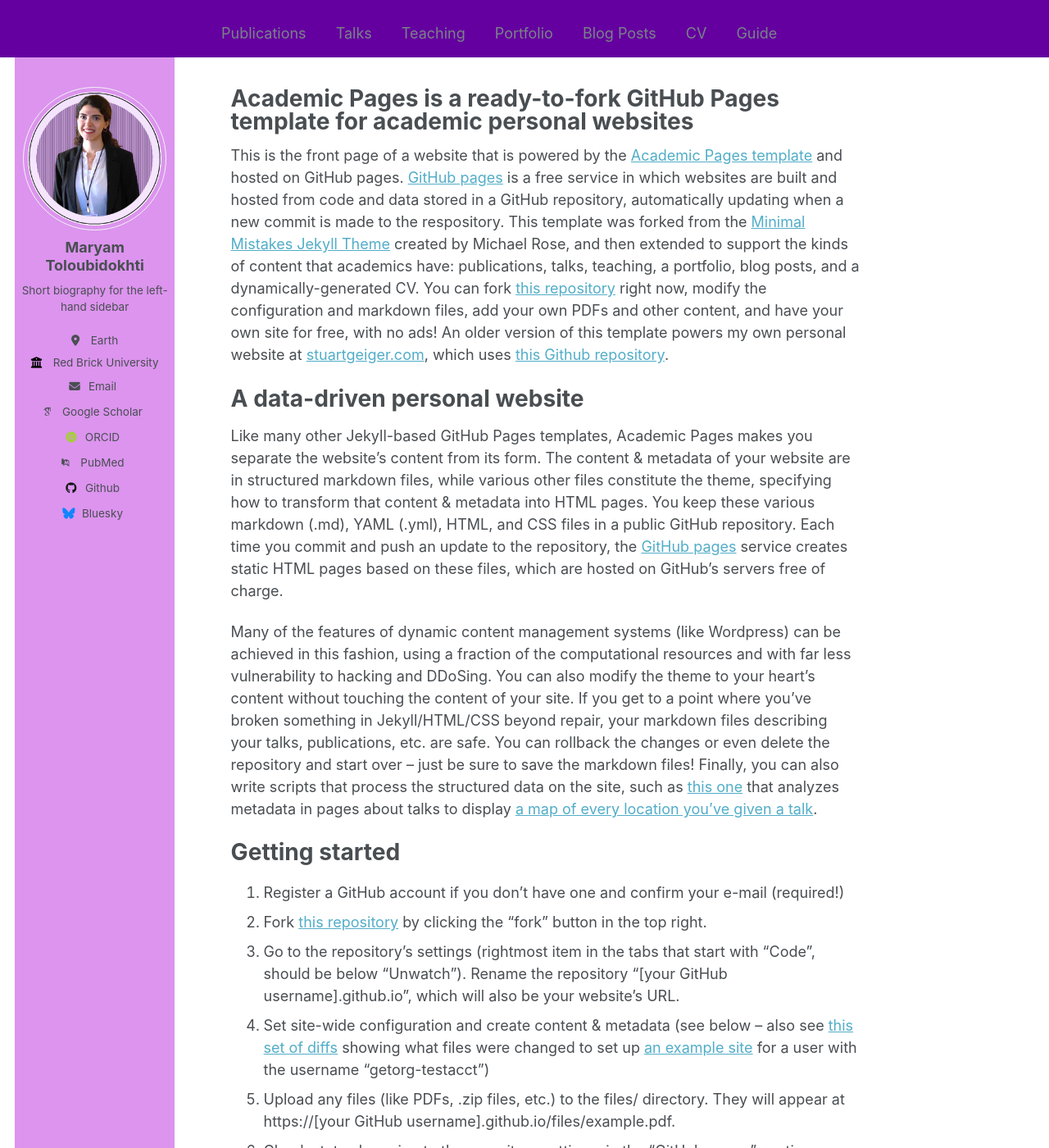
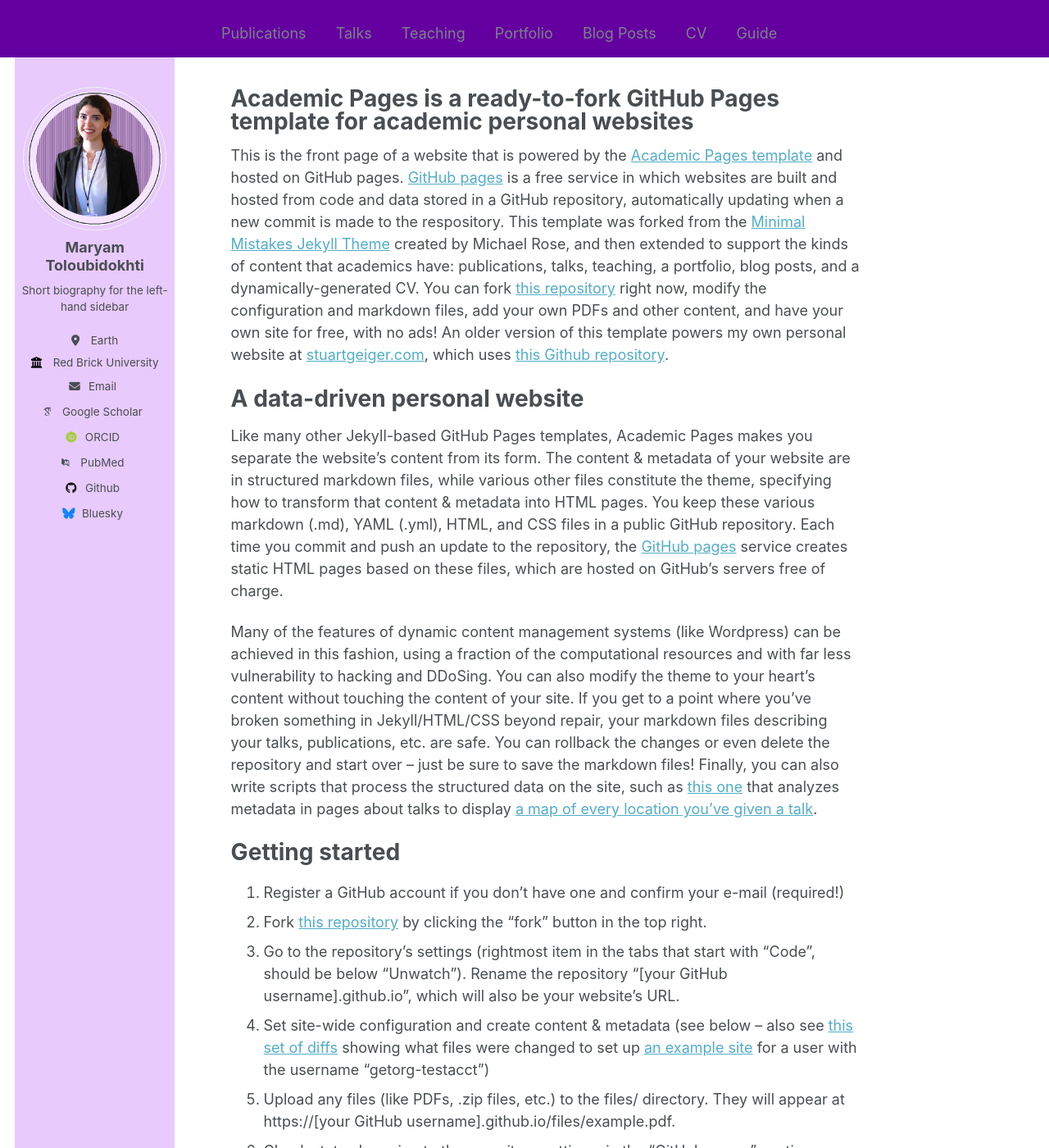
Before and after one commit to maryamTolou/MaryTolou, a Jekyll site: the page built from _pages/about.md, in a window 1280 px wide and 1400 px high. Shown: the whole window at 82% size. Built offline with Jekyll 4.4.1, drawn with Linux system fonts in a browser that asks for light colours; some web fonts are replaced.

Commit message:
side-bar color

```diff
--- a/_sass/_sidebar.scss
+++ b/_sass/_sidebar.scss
@@ -17,7 +17,7 @@
   @include clearfix();
   margin-bottom: 1em;
 
-  background-color: #dc94ee;  // Add purple background color by default
+  background-color: #e8cafc;  // Add purple background color by default
 
   @media screen and (min-width: $sidebar-screen-min-width) {
     height: 100vh;
```
